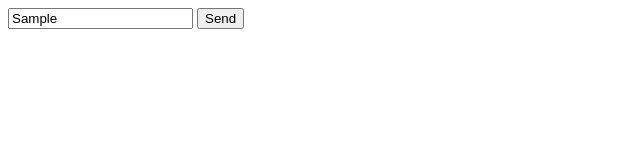
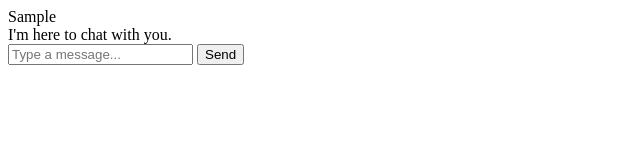
Before and after one commit to Hritik-Raj-25/Chat_App, a plain HTML site: page index.html in a window 1280 px wide. Both pictures are taken after typing "Sample" into the empty fields and a click on the button "Send". Shown: the whole page, without its empty margins (0-640 px from the left). Drawn offline with Linux system fonts and the light colour scheme.

Commit message:
adding js to the app

```diff
--- a/index.html
+++ b/index.html
@@ -7,15 +7,15 @@
   <link rel="stylesheet" href="styles.css">
 </head>
 <body>
+
   <div class="chat-container">
-    <div class="chat-window">
-      <div id="chat-log" class="chat-log"></div>
+    <div class="chat-box" id="chat-box">
     </div>
-    <div class="chat-input">
-      <input type="text" id="messageInput" placeholder="Type a message..." />
-      <button id="sendButton">Send</button>
+    <div class="input-container">
+        <input type="text" id="chat-input" placeholder="Type a message..." autofocus>
+        <button id="send-btn">Send</button>
     </div>
-  </div>
+</div>
 
   <script src="script.js"></script>
 </body>
--- a/script.js
+++ b/script.js
@@ -0,0 +1,40 @@
+const chatBox = document.getElementById('chat-box');
+const chatInput = document.getElementById('chat-input');
+const sendBtn = document.getElementById('send-btn');
+
+function addMessage(message, type) {
+    const messageDiv = document.createElement('div');
+    messageDiv.classList.add('message', type);
+    messageDiv.textContent = message;
+    chatBox.appendChild(messageDiv);
+    chatBox.scrollTop = chatBox.scrollHeight;
+}
+
+sendBtn.addEventListener('click', function() {
+    const message = chatInput.value.trim();
+    if (message !== '') {
+        addMessage(message, 'sent');
+        chatInput.value = '';
+        autoReply();
+    }
+});
+
+chatInput.addEventListener('keydown', function(event) {
+    if (event.key === 'Enter') {
+        sendBtn.click();
+    }
+});
+
+function autoReply() {
+    const replies = [
+        "Hello! How are you?",
+        "That's interesting!",
+        "Tell me more!",
+        "I'm here to chat with you.",
+        "Nice to meet you!"
+    ];
+    const randomReply = replies[Math.floor(Math.random() * replies.length)];
+    setTimeout(() => {
+        addMessage(randomReply, 'received');
+    }, 1000);
+}
```
